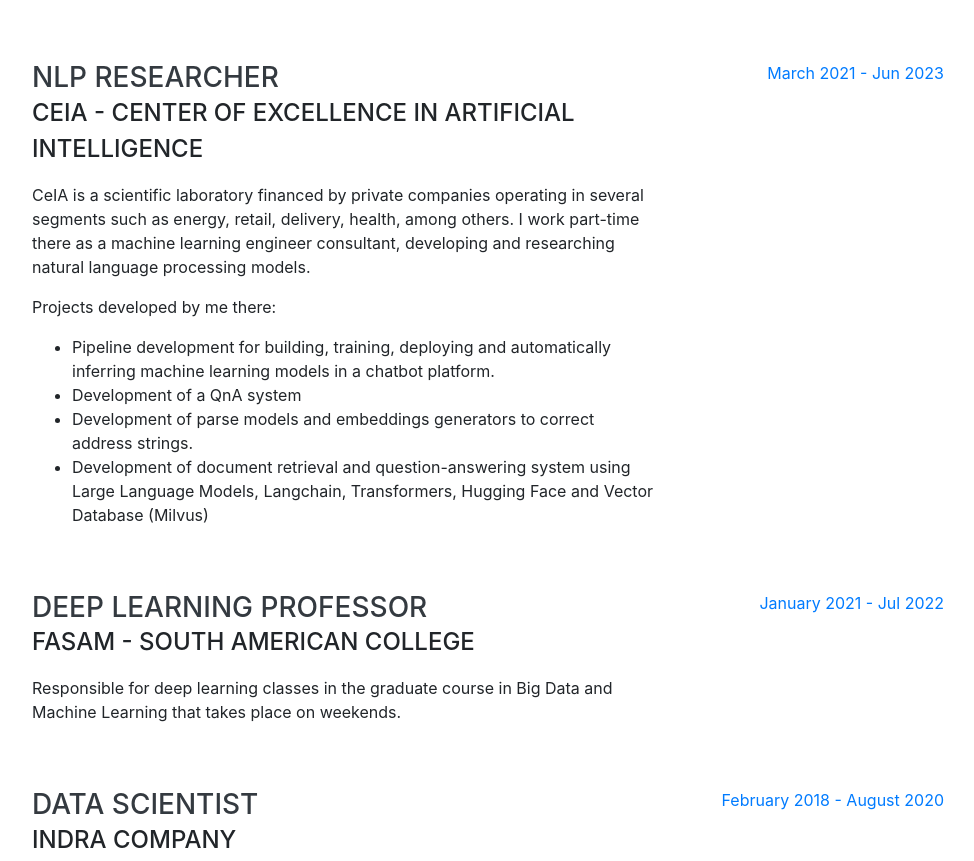
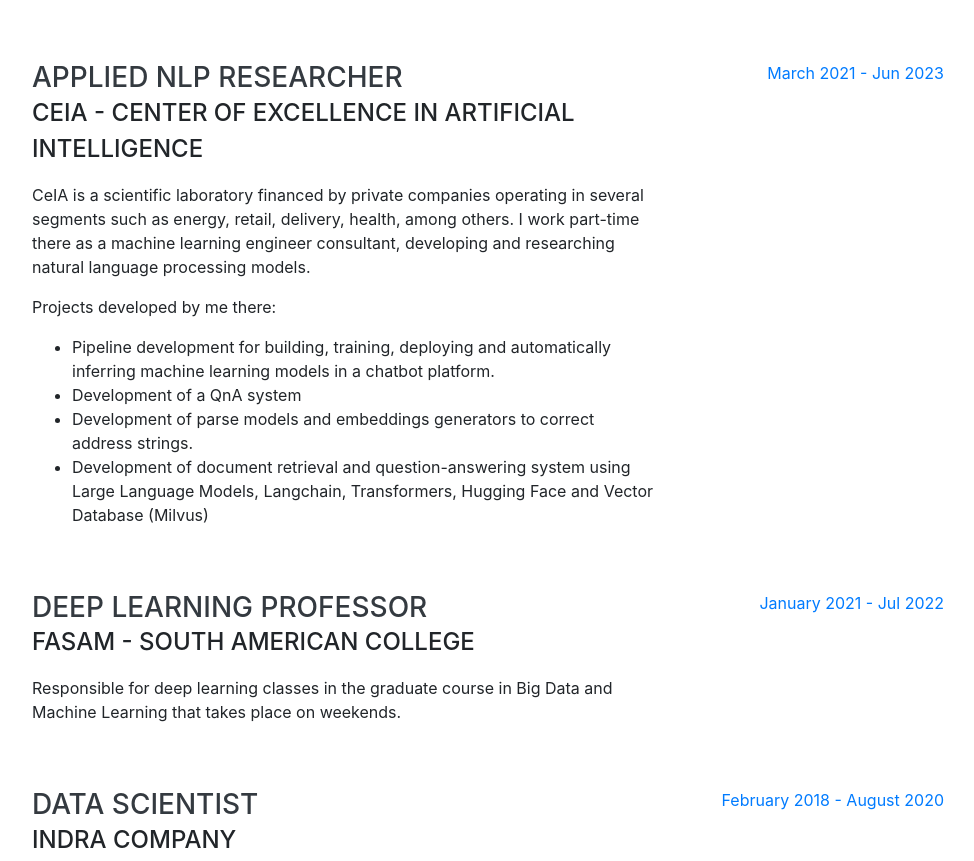
Before and after one commit to IgorMunizS/igormunizs.github.io, a website with bundled scripts: page index.html in a window 1280 px wide. Shown: the part 1464-2325 px from the top of the page, without its empty margins (288-1262 px from the left). Built offline with nearby package versions, Linux system fonts and the light colour scheme; a web font is replaced by a local one.

Commit message:
update location

```diff
--- a/index.html
+++ b/index.html
@@ -137,7 +137,7 @@
 
         <div class="resume-item d-flex flex-column flex-md-row justify-content-between mb-5">
           <div class="resume-content">
-            <h3 class="mb-0">NLP Researcher</h3>
+            <h3 class="mb-0">Applied NLP Researcher</h3>
             <div class="subheading mb-3">CeIA - Center of Excellence in Artificial Intelligence</div>
             <p>
                 CeIA is a scientific laboratory financed by private companies operating in several segments such as energy, retail, delivery, health, among others.
```
